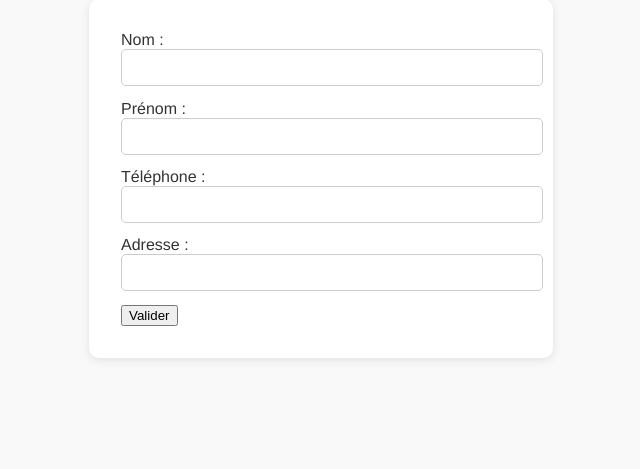
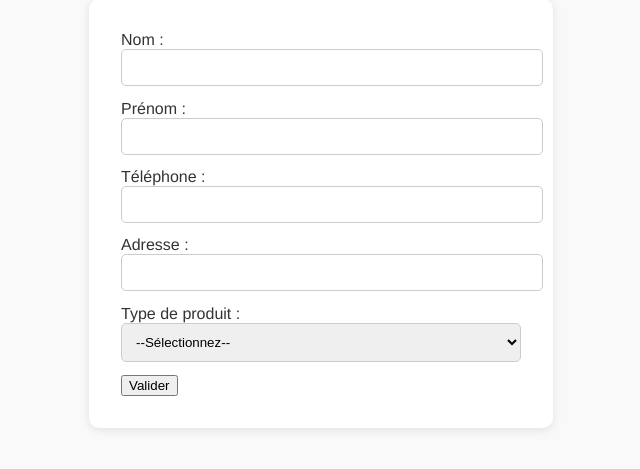
Before and after one commit to IFAZANE/fafa, a Flask app: page /step3 in a window 1280 px wide. Shown: the part 282-751 px from the top of the page, without its empty margins (319-959 px from the left). Run offline with Flask 3, Linux system fonts and the light colour scheme; some libraries are stand-ins or nearby versions.

Commit message:
step3.html

```diff
--- a/fafa/templates/step3.html
+++ b/fafa/templates/step3.html
@@ -2,10 +2,26 @@
 {% block content %}
 <h2>Étape 3 : Informations du Bénéficiaire</h2>
 <form method="POST">
-  <label>Nom :</label><input type="text" name="beneficiaire_nom" required><br>
-  <label>Prénom :</label><input type="text" name="beneficiaire_prenom" required><br>
-  <label>Téléphone :</label><input type="text" name="beneficiaire_tel" required><br>
-  <label>Adresse :</label><input type="text" name="beneficiaire_adresse" required><br>
+  <label>Nom :</label>
+  <input type="text" name="beneficiaire_nom" required><br>
+
+  <label>Prénom :</label>
+  <input type="text" name="beneficiaire_prenom" required><br>
+
+  <label>Téléphone :</label>
+  <input type="text" name="beneficiaire_tel" required><br>
+
+  <label>Adresse :</label>
+  <input type="text" name="beneficiaire_adresse" required><br>
+
+  <!-- Nouveau champ pour le type de produit -->
+  <label>Type de produit :</label>
+  <select name="beneficiaire_produit" required>
+    <option value="">--Sélectionnez--</option>
+    <option value="15000">15 000 FCFA/an</option>
+    <option value="25000">25 000 FCFA/an</option>
+  </select><br>
+
   <button type="submit">Valider</button>
 </form>
 {% endblock %}
```
